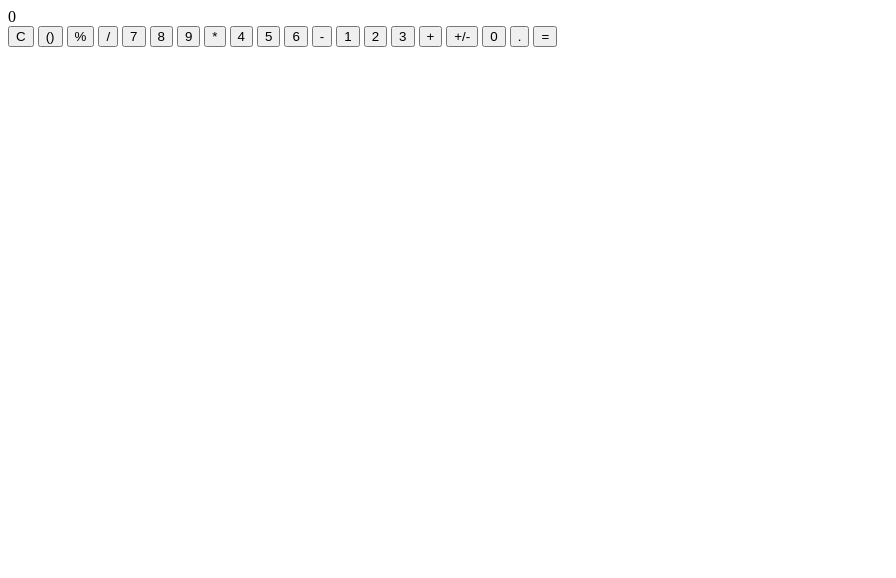
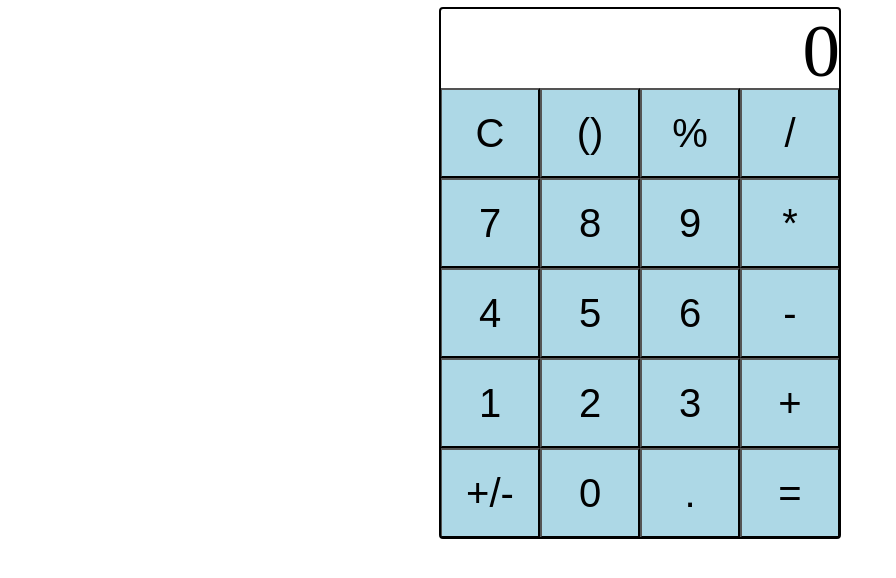
Before and after one commit to slushpup/calc, a plain HTML site: page index.html in a window 1280 px wide. Shown: the whole page, without its empty margins (0-896 px from the left). Drawn offline with Linux system fonts and the light colour scheme.

Commit message:
Added some basic css for buttons and display

```diff
--- a/index.html
+++ b/index.html
@@ -4,7 +4,7 @@
     <meta charset="UTF-8">
     <meta http-equiv="X-UA-Compatible" content="IE=edge">
     <meta name="viewport" content="width=device-width, initial-scale=1.0">
-    <link rel="stylesheet" href="style.css">
+    <link rel="stylesheet" href="styles.css">
     <title>Calculator</title>
 </head>
 <body>
@@ -12,6 +12,7 @@
         <div class="display">
             <div class="result">0</div>
         </div>
+        <div class="buttons">
             <button class="operator" value='C'>C</button>
             <button class="operator">()</button>
             <button class="operator">%</button>
@@ -33,6 +34,8 @@
             <button class="operator">.</button>
             <button class="operator"  value='='>=</button>
         </div>
+
+    </div>
     <script src="script.js"></script>
 </body>
 </html>
--- a/script.js
+++ b/script.js
@@ -34,7 +34,7 @@ let num1 = "";
 let input = "";
 let symbol = "";
 let answer = false;
-const d = document.querySelector(".display");
+const d = document.querySelector(".result");
 
 function clear(){
     num1 = "";
--- a/styles.css
+++ b/styles.css
@@ -0,0 +1,31 @@
+.calc{
+    display: flex;
+    flex-direction: column;
+    width: 400px;
+    margin: 0px auto;
+    outline: auto;
+}
+
+.result{
+    height: 80px;
+    font-size: 75px;
+    text-align: right;
+}
+
+.buttons{
+    display: flex;
+    flex-wrap: wrap;
+    /* justify-content: space-evenly; */
+}
+
+.buttons > * {
+    width: 25%;
+    margin: 0px;
+    height: 90px;
+    font-size: 40px;
+    background-color: lightblue;
+}
+
+/* *{
+    outline: auto;
+} */
```
Lines whose indentation alone changed are shown as unchanged.
